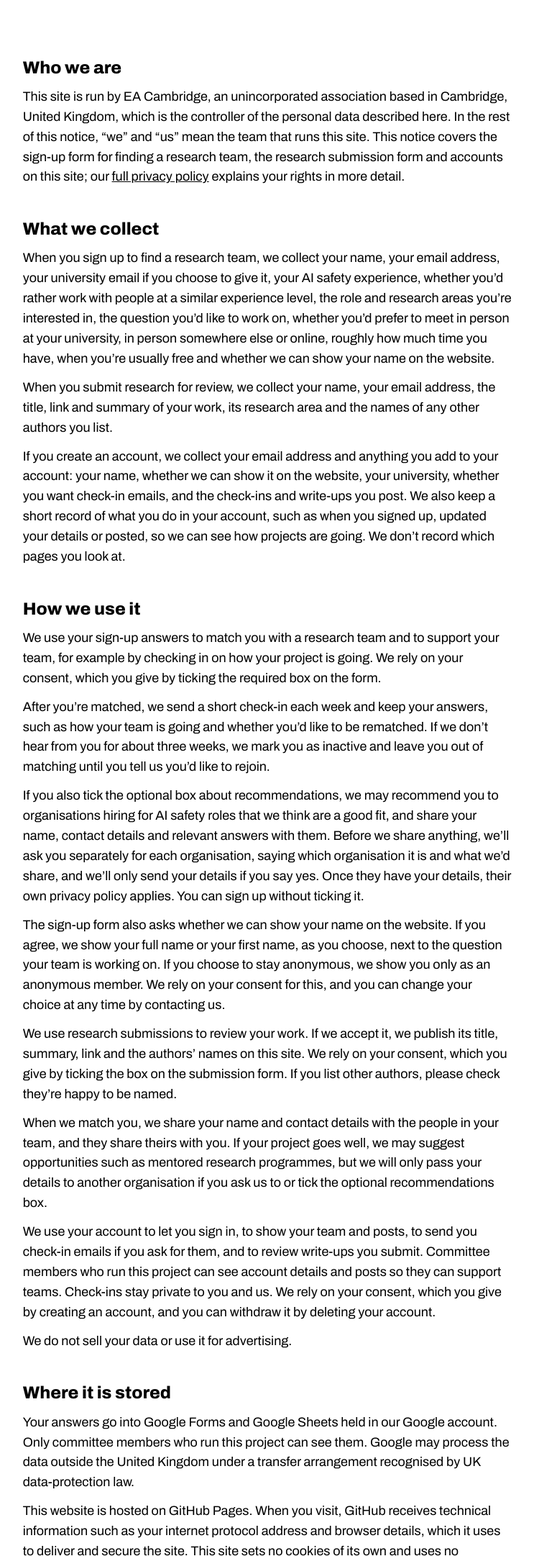
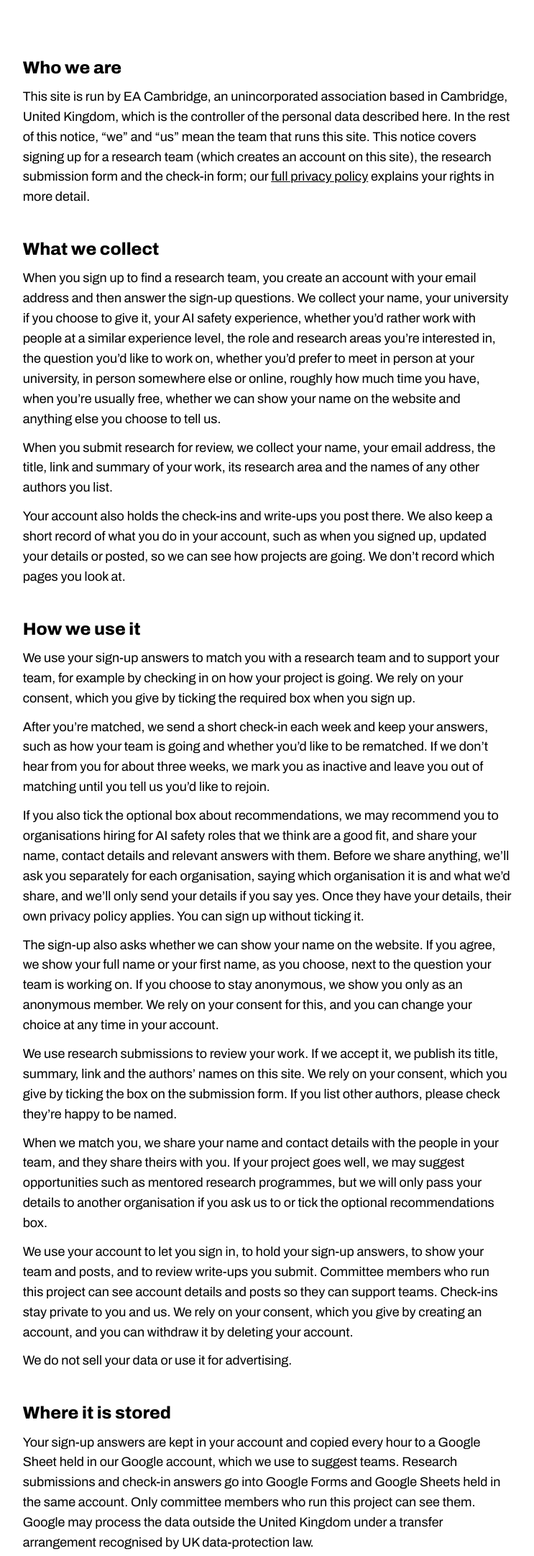
Before and after one commit to EACambridge/aisafetyresearch, a plain HTML site: page privacy.html in a window 1280 px wide. Shown: the part 340-2502 px from the top of the page at 72% size, without its empty margins (268-1011 px from the left). Drawn offline with Linux system fonts and the light colour scheme.

Commit message:
Privacy notice: sign-up now happens through accounts

```diff
--- a/privacy.html
+++ b/privacy.html
@@ -253,27 +253,27 @@
 </header>
 <main class="wrap prose">
   <h2>Who we are</h2>
-  <p>This site is run by EA Cambridge, an unincorporated association based in Cambridge, United Kingdom, which is the controller of the personal data described here. In the rest of this notice, “we” and “us” mean the team that runs this site. This notice covers the sign-up form for finding a research team, the research submission form and accounts on this site; our <a href="https://docs.google.com/document/d/1aKxwB7-p7iWw23SK5S7XmBwyDX02gzEqiEA-rbyB4h4/edit">full privacy policy</a> explains your rights in more detail.</p>
+  <p>This site is run by EA Cambridge, an unincorporated association based in Cambridge, United Kingdom, which is the controller of the personal data described here. In the rest of this notice, “we” and “us” mean the team that runs this site. This notice covers signing up for a research team (which creates an account on this site), the research submission form and the check-in form; our <a href="https://docs.google.com/document/d/1aKxwB7-p7iWw23SK5S7XmBwyDX02gzEqiEA-rbyB4h4/edit">full privacy policy</a> explains your rights in more detail.</p>
 
   <h2>What we collect</h2>
-  <p>When you sign up to find a research team, we collect your name, your email address, your university email if you choose to give it, your AI safety experience, whether you’d rather work with people at a similar experience level, the role and research areas you’re interested in, the question you’d like to work on, whether you’d prefer to meet in person at your university, in person somewhere else or online, roughly how much time you have, when you’re usually free and whether we can show your name on the website.</p>
+  <p>When you sign up to find a research team, you create an account with your email address and then answer the sign-up questions. We collect your name, your university if you choose to give it, your AI safety experience, whether you’d rather work with people at a similar experience level, the role and research areas you’re interested in, the question you’d like to work on, whether you’d prefer to meet in person at your university, in person somewhere else or online, roughly how much time you have, when you’re usually free, whether we can show your name on the website and anything else you choose to tell us.</p>
   <p>When you submit research for review, we collect your name, your email address, the title, link and summary of your work, its research area and the names of any other authors you list.</p>
-  <p>If you create an account, we collect your email address and anything you add to your account: your name, whether we can show it on the website, your university, whether you want check-in emails, and the check-ins and write-ups you post. We also keep a short record of what you do in your account, such as when you signed up, updated your details or posted, so we can see how projects are going. We don’t record which pages you look at.</p>
+  <p>Your account also holds the check-ins and write-ups you post there. We also keep a short record of what you do in your account, such as when you signed up, updated your details or posted, so we can see how projects are going. We don’t record which pages you look at.</p>
 
   <h2>How we use it</h2>
-  <p>We use your sign-up answers to match you with a research team and to support your team, for example by checking in on how your project is going. We rely on your consent, which you give by ticking the required box on the form.</p>
+  <p>We use your sign-up answers to match you with a research team and to support your team, for example by checking in on how your project is going. We rely on your consent, which you give by ticking the required box when you sign up.</p>
   <p>After you’re matched, we send a short check-in each week and keep your answers, such as how your team is going and whether you’d like to be rematched. If we don’t hear from you for about three weeks, we mark you as inactive and leave you out of matching until you tell us you’d like to rejoin.</p>
   <p>If you also tick the optional box about recommendations, we may recommend you to organisations hiring for AI safety roles that we think are a good fit, and share your name, contact details and relevant answers with them. Before we share anything, we’ll ask you separately for each organisation, saying which organisation it is and what we’d share, and we’ll only send your details if you say yes. Once they have your details, their own privacy policy applies. You can sign up without ticking it.</p>
-  <p>The sign-up form also asks whether we can show your name on the website. If you agree, we show your full name or your first name, as you choose, next to the question your team is working on. If you choose to stay anonymous, we show you only as an anonymous member. We rely on your consent for this, and you can change your choice at any time by contacting us.</p>
+  <p>The sign-up also asks whether we can show your name on the website. If you agree, we show your full name or your first name, as you choose, next to the question your team is working on. If you choose to stay anonymous, we show you only as an anonymous member. We rely on your consent for this, and you can change your choice at any time in your account.</p>
   <p>We use research submissions to review your work. If we accept it, we publish its title, summary, link and the authors’ names on this site. We rely on your consent, which you give by ticking the box on the submission form. If you list other authors, please check they’re happy to be named.</p>
   <p>When we match you, we share your name and contact details with the people in your team, and they share theirs with you. If your project goes well, we may suggest opportunities such as mentored research programmes, but we will only pass your details to another organisation if you ask us to or tick the optional recommendations box.</p>
-  <p>We use your account to let you sign in, to show your team and posts, to send you check-in emails if you ask for them, and to review write-ups you submit. Committee members who run this project can see account details and posts so they can support teams. Check-ins stay private to you and us. We rely on your consent, which you give by creating an account, and you can withdraw it by deleting your account.</p>
+  <p>We use your account to let you sign in, to hold your sign-up answers, to show your team and posts, and to review write-ups you submit. Committee members who run this project can see account details and posts so they can support teams. Check-ins stay private to you and us. We rely on your consent, which you give by creating an account, and you can withdraw it by deleting your account.</p>
   <p>We do not sell your data or use it for advertising.</p>
 
   <h2>Where it is stored</h2>
-  <p>Your answers go into Google Forms and Google Sheets held in our Google account. Only committee members who run this project can see them. Google may process the data outside the United Kingdom under a transfer arrangement recognised by UK data-protection law.</p>
+  <p>Your sign-up answers are kept in your account and copied every hour to a Google Sheet held in our Google account, which we use to suggest teams. Research submissions and check-in answers go into Google Forms and Google Sheets held in the same account. Only committee members who run this project can see them. Google may process the data outside the United Kingdom under a transfer arrangement recognised by UK data-protection law.</p>
   <p>This website is hosted on GitHub Pages. When you visit, GitHub receives technical information such as your internet protocol address and browser details, which it uses to deliver and secure the site. This site sets no cookies of its own and uses no analytics.</p>
-  <p>Accounts are run on Supabase, which stores account data on servers in Frankfurt, Germany. UK data-protection law recognises the European Union as protecting personal data adequately. When you sign in, your browser keeps a sign-in token so you stay signed in; it is needed for accounts to work and is removed when you sign out.</p>
+  <p>Accounts are run on Supabase, which stores account data on servers in Frankfurt, Germany. UK data-protection law recognises the European Union as protecting personal data adequately. When you sign in, your browser keeps a sign-in token so you stay signed in; it is needed for accounts to work and is removed when you sign out. Sign-in emails are sent through Resend, an email delivery service, which receives your email address in order to send them.</p>
 
   <h2>Checking your idea</h2>
   <p>When you use the <a href="check.html">Check your idea</a> page, what you type is sent to Google’s Gemini, which turns it into search terms and compares it with papers found in public academic databases such as arXiv. The search terms, but not your full idea, are sent to those databases. We don’t store your idea or link it to you, and you don’t need to give your name.</p>
```
